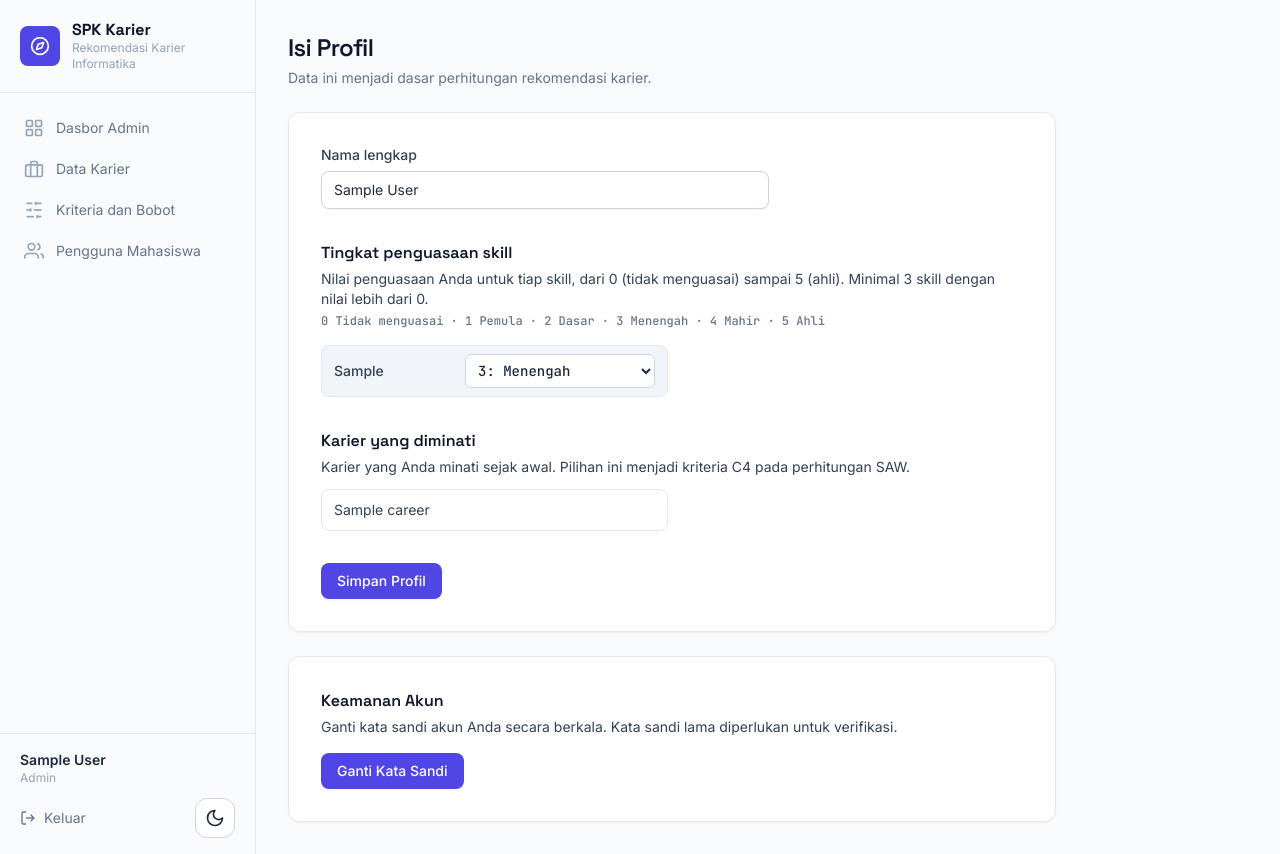
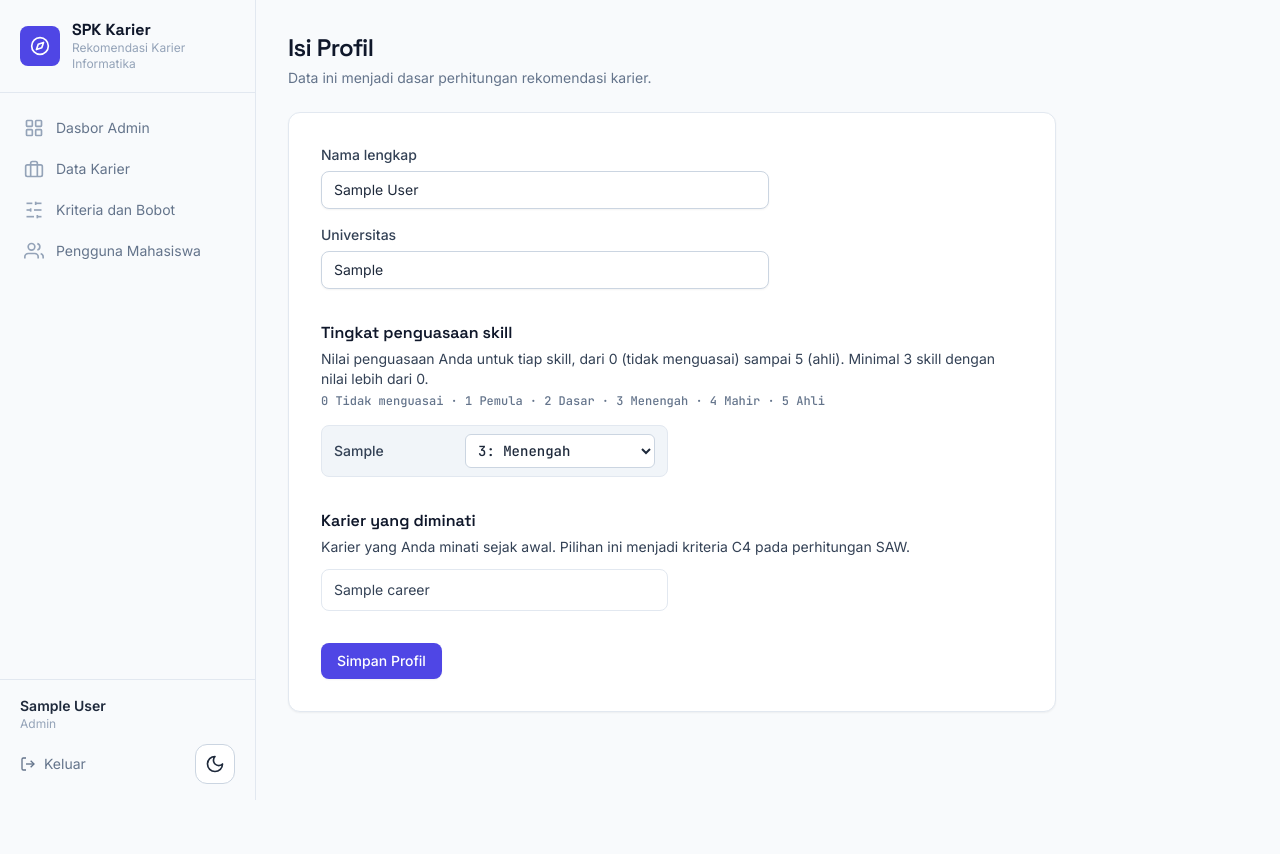
Before and after one commit to senshiner/spk-karir, a Flask app: page /profil in a window 1280 px wide. After the commit the page ends 800 px from the top, so only its background shows below. Run offline with Flask 3, Linux system fonts and the light colour scheme; a user stored in the database is signed in; tables that the repository leaves empty hold one stand-in row (values such as "Sample post"); some libraries are stand-ins or nearby versions.

Commit message:
feat: kolom universitas di profil dan menu ganti kata sandi di sidebar

```diff
--- a/app/models.py
+++ b/app/models.py
@@ -82,6 +82,7 @@ class StudentProfile(db.Model):
     id = db.Column(db.Integer, primary_key=True)
     user_id = db.Column(db.Integer, db.ForeignKey("user.id"), nullable=False)
     nama = db.Column(db.String(120), nullable=False)
+    universitas = db.Column(db.String(120), default="")
     # Format: "Skill:nilai" dipisah koma, mis. "Python:4, SQL:3".
     # Nilai = tingkat penguasaan yang dinilai sendiri oleh mahasiswa
     # (skala 0-5; hanya skill bernilai > 0 yang disimpan). Entri lama
--- a/app/spk/forms.py
+++ b/app/spk/forms.py
@@ -19,6 +19,13 @@ class ProfileForm(FlaskForm):
             Length(max=120, message="Nama maksimal 120 karakter."),
         ],
     )
+    universitas = StringField(
+        "Universitas",
+        validators=[
+            Optional(),
+            Length(max=120, message="Universitas maksimal 120 karakter."),
+        ],
+    )
     minat = SelectMultipleField(
         "Karier yang diminati",
         widget=ListWidget(prefix_label=False),
--- a/app/spk/routes.py
+++ b/app/spk/routes.py
@@ -244,6 +244,7 @@ def profil():
                 profile = StudentProfile(user_id=current_user.id)
                 db.session.add(profile)
             profile.nama = form.nama.data.strip()
+            profile.universitas = (form.universitas.data or "").strip()
             # Simpan hanya skill bernilai > 0, format "Skill:nilai"
             # (konsisten dengan format Career.skills).
             profile.skills = ", ".join(
@@ -269,6 +270,7 @@ def profil():
 
     if profile and not form.is_submitted():
         form.nama.data = profile.nama
+        form.universitas.data = profile.universitas or ""
         form.minat.data = profile.minat_ids()
         nilai_awal = profile.skill_scores()
     elif form.is_submitted():
--- a/app/templates/base.html
+++ b/app/templates/base.html
@@ -64,6 +64,10 @@
           <svg fill="none" stroke="currentColor" stroke-width="2" viewBox="0 0 24 24"><path d="M19 21v-2a4 4 0 0 0-4-4H9a4 4 0 0 0-4 4v2"/><circle cx="12" cy="7" r="4"/></svg>
           Isi Profil
         </a>
+        <a href="{{ url_for('auth.ganti_sandi') }}" class="th-nav {% if ep == 'auth.ganti_sandi' %}th-nav-active{% endif %}">
+          <svg fill="none" stroke="currentColor" stroke-width="2" viewBox="0 0 24 24"><rect x="3" y="11" width="18" height="11" rx="2"/><path d="M7 11V7a5 5 0 0 1 10 0v4"/></svg>
+          Ganti Kata Sandi
+        </a>
         <a href="{{ url_for('spk.hasil') }}" class="th-nav {% if ep in ('spk.hasil', 'spk.hitung') %}th-nav-active{% endif %}">
           <svg fill="none" stroke="currentColor" stroke-width="2" viewBox="0 0 24 24"><path d="M6 9H4.5a2.5 2.5 0 0 1 0-5H6"/><path d="M18 9h1.5a2.5 2.5 0 0 0 0-5H18"/><path d="M4 22h16"/><path d="M10 14.66V17c0 .55-.47.98-.97 1.21C7.85 18.75 7 20.24 7 22"/><path d="M14 14.66V17c0 .55.47.98.97 1.21C16.15 18.75 17 20.24 17 22"/><path d="M18 2H6v7a6 6 0 0 0 12 0V2Z"/></svg>
           Hasil Rekomendasi
--- a/app/templates/spk/profil.html
+++ b/app/templates/spk/profil.html
@@ -9,10 +9,17 @@
      pesan Bahasa Indonesia. #}
   <form method="post" novalidate>
     {{ form.hidden_tag() }}
-    <div class="mb-8 max-w-md">
-      <label class="label" for="nama">{{ form.nama.label.text }}</label>
-      {{ form.nama(class="input") }}
-      {% if form.nama.errors %}<p class="field-error">{{ form.nama.errors[0] }}</p>{% endif %}
+    <div class="mb-8 max-w-md space-y-4">
+      <div>
+        <label class="label" for="nama">{{ form.nama.label.text }}</label>
+        {{ form.nama(class="input") }}
+        {% if form.nama.errors %}<p class="field-error">{{ form.nama.errors[0] }}</p>{% endif %}
+      </div>
+      <div>
+        <label class="label" for="universitas">{{ form.universitas.label.text }}</label>
+        {{ form.universitas(class="input") }}
+        {% if form.universitas.errors %}<p class="field-error">{{ form.universitas.errors[0] }}</p>{% endif %}
+      </div>
     </div>
 
     <p class="font-display text-base font-semibold th-text mb-1">Tingkat penguasaan skill</p>
@@ -47,9 +54,4 @@
   </form>
 </div>
 
-<div class="card p-6 md:p-8 max-w-3xl mt-6">
-  <p class="font-display text-base font-semibold th-text mb-1">Keamanan Akun</p>
-  <p class="text-sm th-text-3 mb-4">Ganti kata sandi akun Anda secara berkala. Kata sandi lama diperlukan untuk verifikasi.</p>
-  <a href="{{ url_for('auth.ganti_sandi') }}" class="btn-primary">Ganti Kata Sandi</a>
-</div>
 {% endblock %}
```
